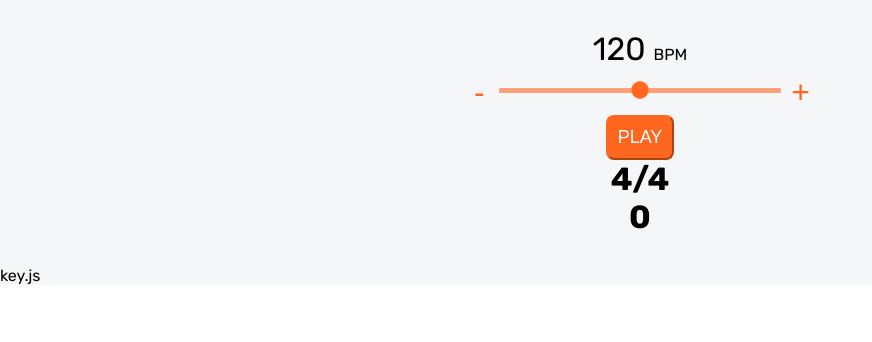
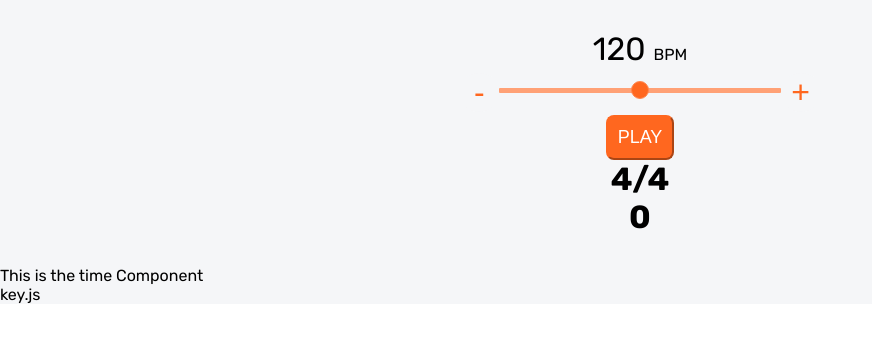
Before and after one commit to MichaelAbe/flowy, a React (Create React App) app: page / in a window 1280 px wide. Shown: the top 342 px of the page, without its empty margins (0-872 px from the left). Built offline with nearby package versions, Linux system fonts and the light colour scheme; a web font is replaced by a local one.

Commit message:
imported time compontnt to metronome page

```diff
--- a/src/App.js
+++ b/src/App.js
@@ -3,11 +3,13 @@ import './App.css';
 import Metronome from './Components/Metronome';
 import Key from './Components/Key';
 import './index.css'
+import Time from './Components/Time';
 
 function App() {
   return (
     <div className="App">
       <Metronome/>
+      <Time/>
       <Key/>
     </div>
   );
--- a/src/Components/Time.js
+++ b/src/Components/Time.js
@@ -3,7 +3,7 @@ import React from 'react'
 export default function Time() {
     return (
         <div>
-
+            This is the time Component
         </div>
     )
 }
```
